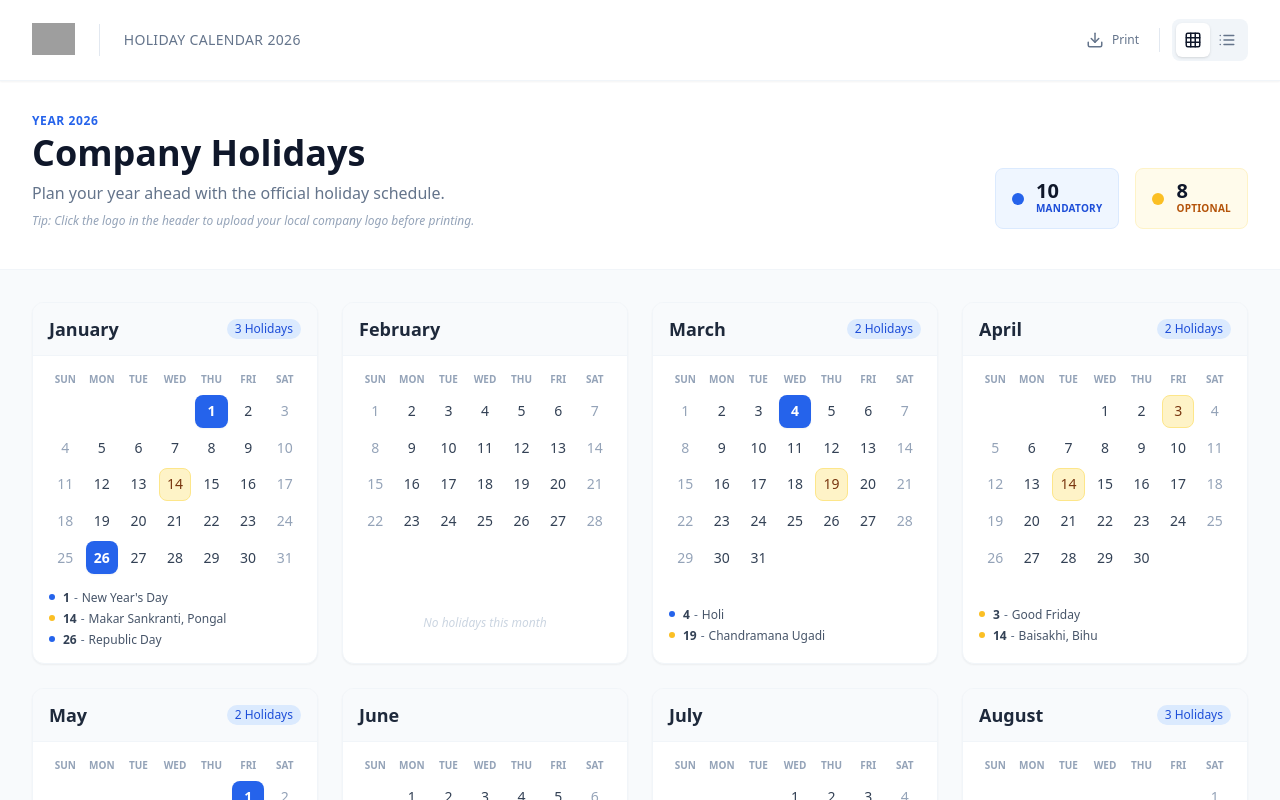
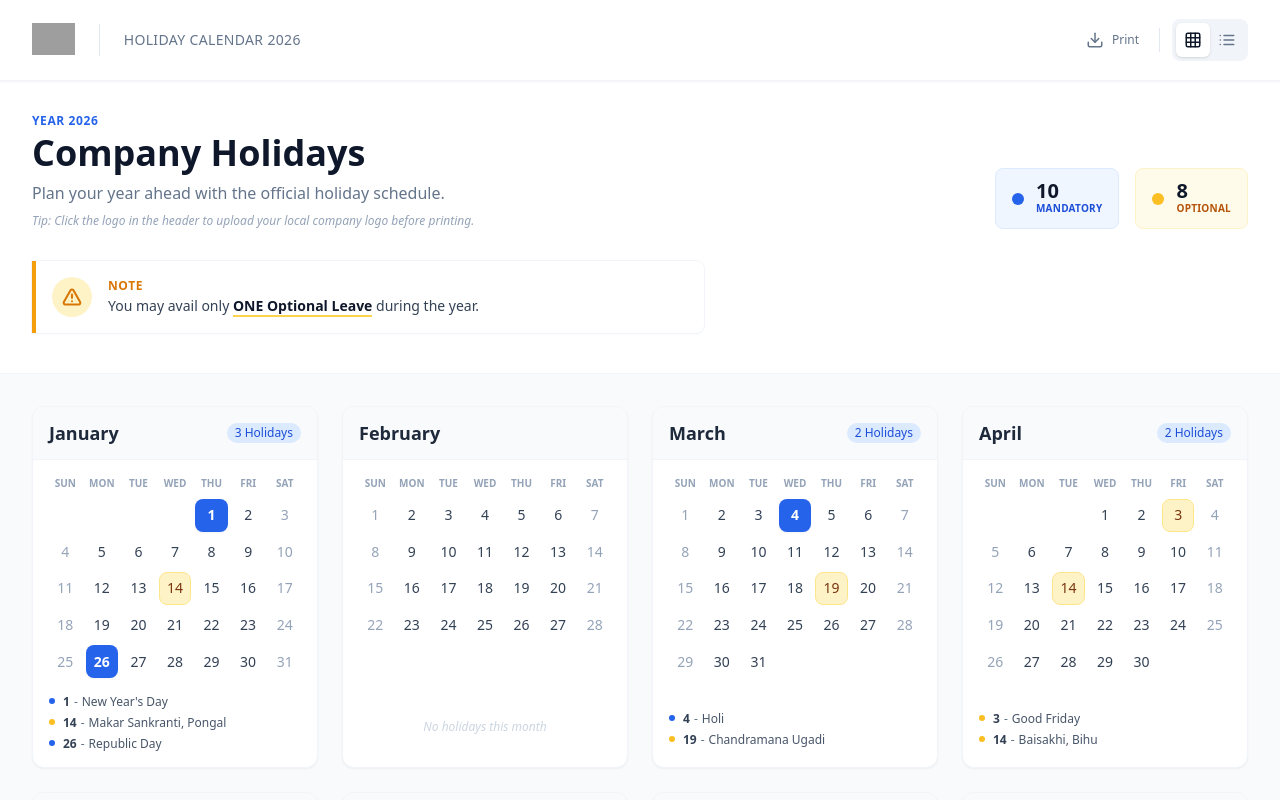
Before and after one commit to n-justinoff/Ailoitte, a React (Vite) app: page / in a window 1280 px wide. Shown: the top 800 px of the page. Built offline with nearby package versions, Linux system fonts and the light colour scheme; grey boxes are pictures that could not be loaded.

Commit message:
feat: Add note for optional leave policy
Introduce a visual note explaining the policy of one optional leave per year. This improves user clarity regarding holiday usage.

```diff
--- a/App.tsx
+++ b/App.tsx
@@ -4,7 +4,7 @@ import { HolidayType } from './types';
 import MonthCard from './components/MonthCard';
 import { Logo } from './components/Logo';
 import { Footer } from './components/Footer';
-import { List, Grid3X3, Download } from 'lucide-react';
+import { List, Grid3X3, Download, Info, AlertTriangle } from 'lucide-react';
 
 function App() {
   const [viewMode, setViewMode] = useState<'grid' | 'list'>('grid');
@@ -154,6 +154,21 @@ function App() {
                  </div>
               </div>
             </div>
+
+            {/* Note about Optional Leave */}
+            <div className="mt-8 flex justify-center md:justify-start">
+               <div className="relative overflow-hidden bg-white border-l-4 border-amber-500 shadow-sm rounded-r-lg p-4 flex items-center gap-4 max-w-2xl w-full ring-1 ring-slate-100">
+                  <div className="bg-amber-100 p-2.5 rounded-full text-amber-600 shrink-0">
+                    <AlertTriangle size={20} strokeWidth={2.5} />
+                  </div>
+                  <div>
+                    <p className="text-amber-600 font-bold text-xs uppercase tracking-wider mb-0.5">Note</p>
+                    <p className="text-slate-700 text-sm font-medium">
+                      You may avail only <span className="font-bold text-slate-900 border-b-2 border-amber-300">ONE Optional Leave</span> during the year.
+                    </p>
+                  </div>
+               </div>
+            </div>
           </div>
         </section>
 
@@ -229,7 +244,7 @@ function App() {
         {/* PAGE 1: 12 Months Grid */}
         <div className="h-screen flex flex-col" style={{ pageBreakAfter: 'always', breakAfter: 'page' }}>
           {/* Print Header */}
-          <div className="flex justify-between items-center mb-2 border-b pb-2 px-2 pt-2">
+          <div className="flex justify-between items-center mb-1 border-b pb-2 px-2 pt-2">
              <div className="flex items-center gap-4">
                {/* Use the dynamically uploaded logo */}
                <img src={logoSrc} alt="Logo" className="h-10 w-auto object-contain" />
@@ -245,6 +260,14 @@ function App() {
                  <span className="flex items-center gap-1.5"><span className="w-2.5 h-2.5 rounded-full bg-amber-400"></span> {totalOptional} Optional</span>
                </div>
              </div>
+          </div>
+
+          {/* Highlighted Note for Print */}
+          <div className="mx-2 mb-2 mt-2 py-2 border-y-2 border-slate-900 bg-slate-50 text-center">
+             <p className="text-[10px] font-bold text-slate-900 uppercase tracking-widest flex items-center justify-center gap-2">
+               <span className="bg-slate-900 text-white px-1.5 py-px rounded-sm">IMPORTANT</span>
+               You may avail only ONE Optional Leave during the year
+             </p>
           </div>
 
           {/* Grid Layout for Print (3 cols x 4 rows = 12 months) */}
@@ -263,7 +286,7 @@ function App() {
           </div>
 
           <div className="mt-auto py-2 px-2 text-[10px] text-slate-400 flex justify-between border-t">
-            <span>Generated for Ailoitte</span>
+            <span></span>
             <span>Page 1 of 2</span>
           </div>
         </div>
@@ -317,7 +340,7 @@ function App() {
            </div>
 
            <div className="mt-auto py-4 text-[10px] text-slate-400 flex justify-between border-t">
-            <span>*Dates subject to official confirmation</span>
+            <span></span>
             <span>Page 2 of 2</span>
           </div>
         </div>
```
